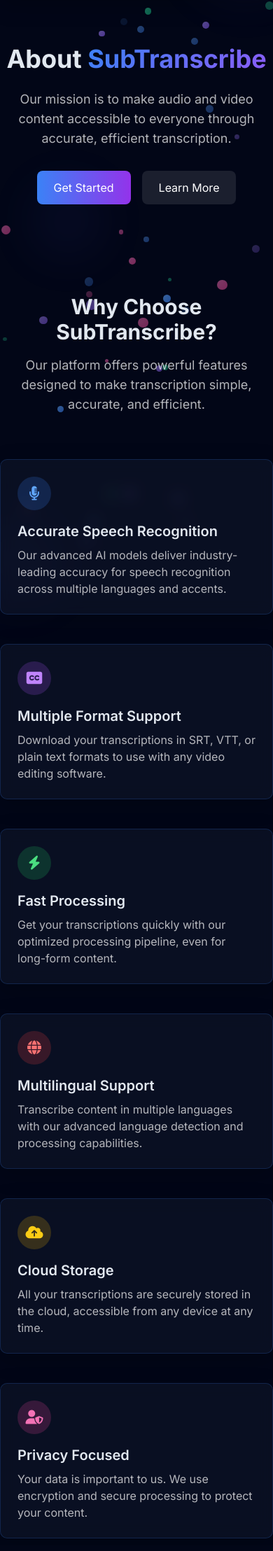
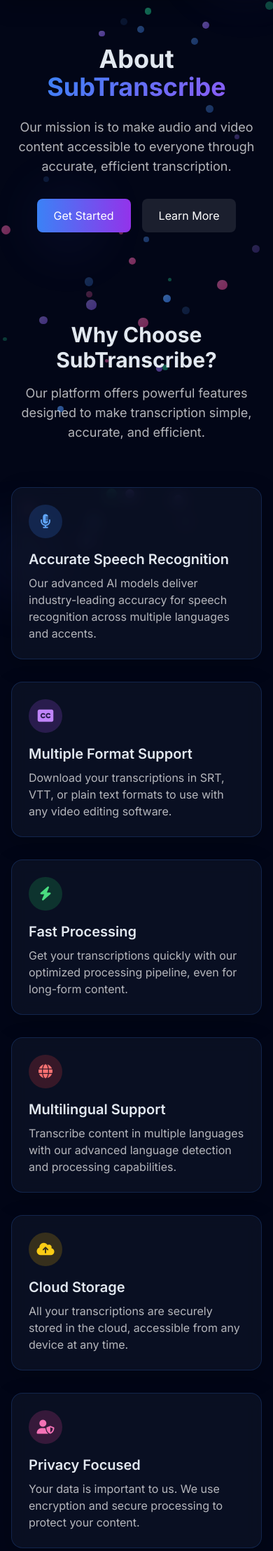
Before and after one commit to ADEL-MAHMOUD10/Dashboard_SubTranscribe, a Flask app: page /about in a window 390 px wide. Shown: the part 66-2282 px from the top of the page at 70% size. Run offline with Flask 3, Linux system fonts and the light colour scheme; some libraries are stand-ins or nearby versions.

Commit message:
fix desgin page

```diff
--- a/static/css/common.css
+++ b/static/css/common.css
@@ -4,10 +4,9 @@
 html, body {
     overflow-x: hidden;
     width: 100%;
-    max-width: 100vw;
+    max-width: 100%;
     margin: 0;
     padding: 0;
-    box-sizing: border-box;
 }
 
 body {
@@ -15,7 +14,6 @@ body {
     font-family: 'Inter', system-ui, sans-serif;
     background-color: #020617;
     color: #e2e8f0;
-    /* position: relative; */
 }
 
 /* Interactive Particles Background */
@@ -25,7 +23,7 @@ body {
     left: 0;
     width: 100%;
     height: 100vh;
-    z-index: -10;
+    z-index: 0;
     overflow: hidden;
     pointer-events: none;
 }
@@ -47,10 +45,6 @@ body {
     -webkit-backdrop-filter: blur(10px);
     border: 1px solid rgba(255, 255, 255, 0.1);
     box-shadow: 0 8px 32px rgba(0, 0, 0, 0.2);
-    width: 100%;
-    max-width: 100%;
-    box-sizing: border-box;
-    margin: 0;
 }
 
 .glass-card {
@@ -62,11 +56,6 @@ body {
     border-radius: 1rem;
     transition: all 0.3s ease;
     overflow: hidden;
-    width: 100%;
-    max-width: 100%;
-    box-sizing: border-box;
-    margin-left: 0;
-    margin-right: 0;
 }
 
 /* Shapes animation */
@@ -78,8 +67,6 @@ body {
     opacity: 0.2;
     pointer-events: none;
     z-index: -1;
-    overflow: hidden;
-    max-width: 100vw;
 }
 
 /* Floating animation */
@@ -180,38 +167,3 @@ body {
 .feature-card:hover {
     transform: translateY(-10px);
 }
-
-/* Responsive fixes for small screens */
-@media (max-width: 768px) {
-    html, body {
-        width: 100%;
-        max-width: 100vw;
-        overflow-x: hidden;
-    }
-
-    .container, .container-fluid {
-        width: 100% !important;
-        max-width: 100% !important;
-        padding-left: 0 !important;
-        padding-right: 0 !important;
-        margin-left: 0 !important;
-        margin-right: 0 !important;
-        overflow-x: hidden !important;
-    }
-
-    .row {
-        margin-left: 0 !important;
-        margin-right: 0 !important;
-        width: 100% !important;
-    }
-
-    .col, .col-md-6, .col-lg-4, [class*="col-"] {
-        padding-left: 5px !important;
-        padding-right: 5px !important;
-    }
-
-    .glass-card {
-        border-radius: 10px !important;
-        margin-bottom: 10px !important;
-    }
-}
--- a/static/css/dashboard.css
+++ b/static/css/dashboard.css
@@ -11,6 +11,11 @@
 body {
     background-position: center;
     background-size: cover;
+    overflow-x: hidden;
+    width: 100%;
+    max-width: 100%;
+    margin: 0;
+    padding: 0;
 }
 * {
     scroll-behavior: smooth;
```
Also changed, not shown: templates/dashboard.html (+9 -22 lines), templates/transcribe.html (+11 -9 lines).
